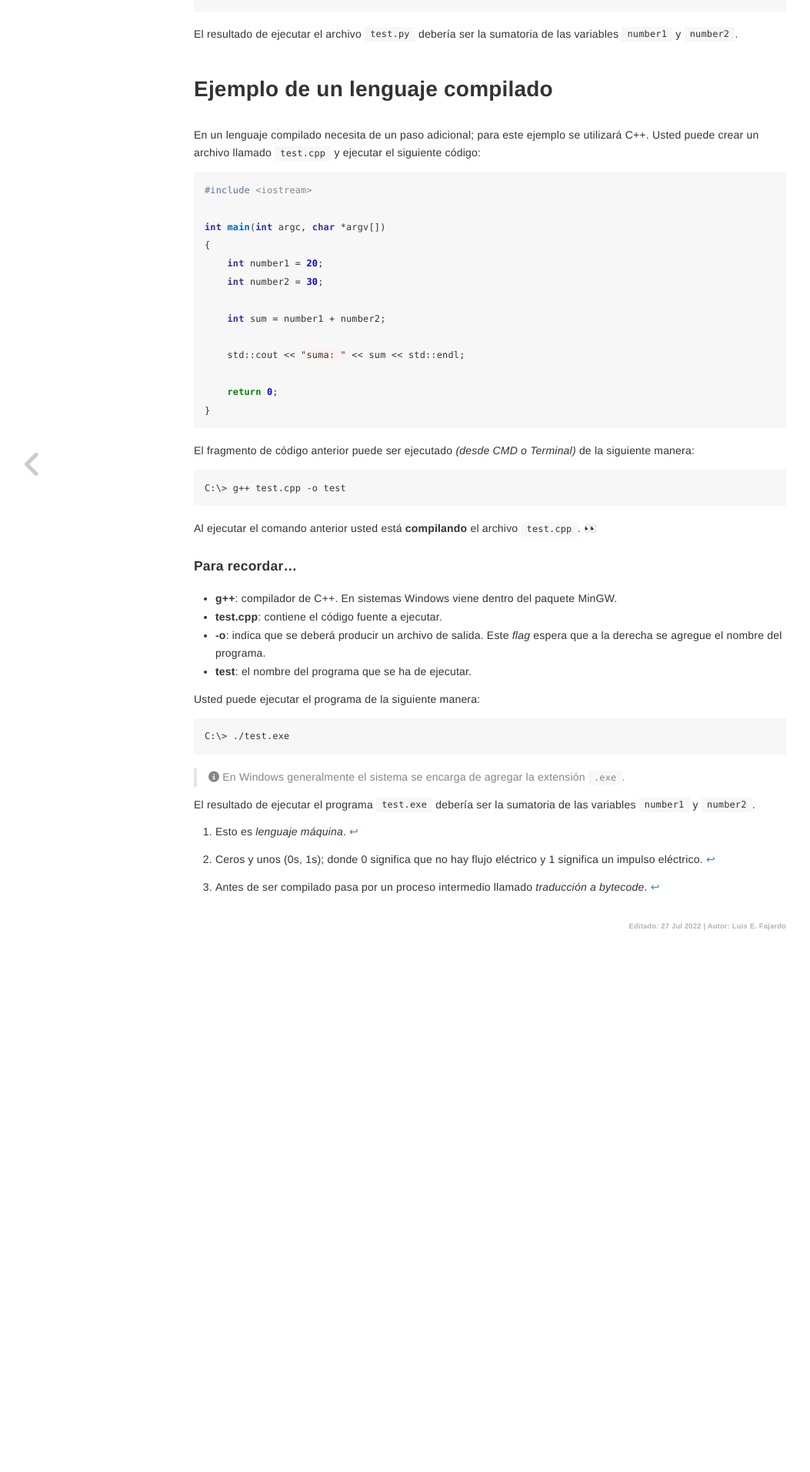
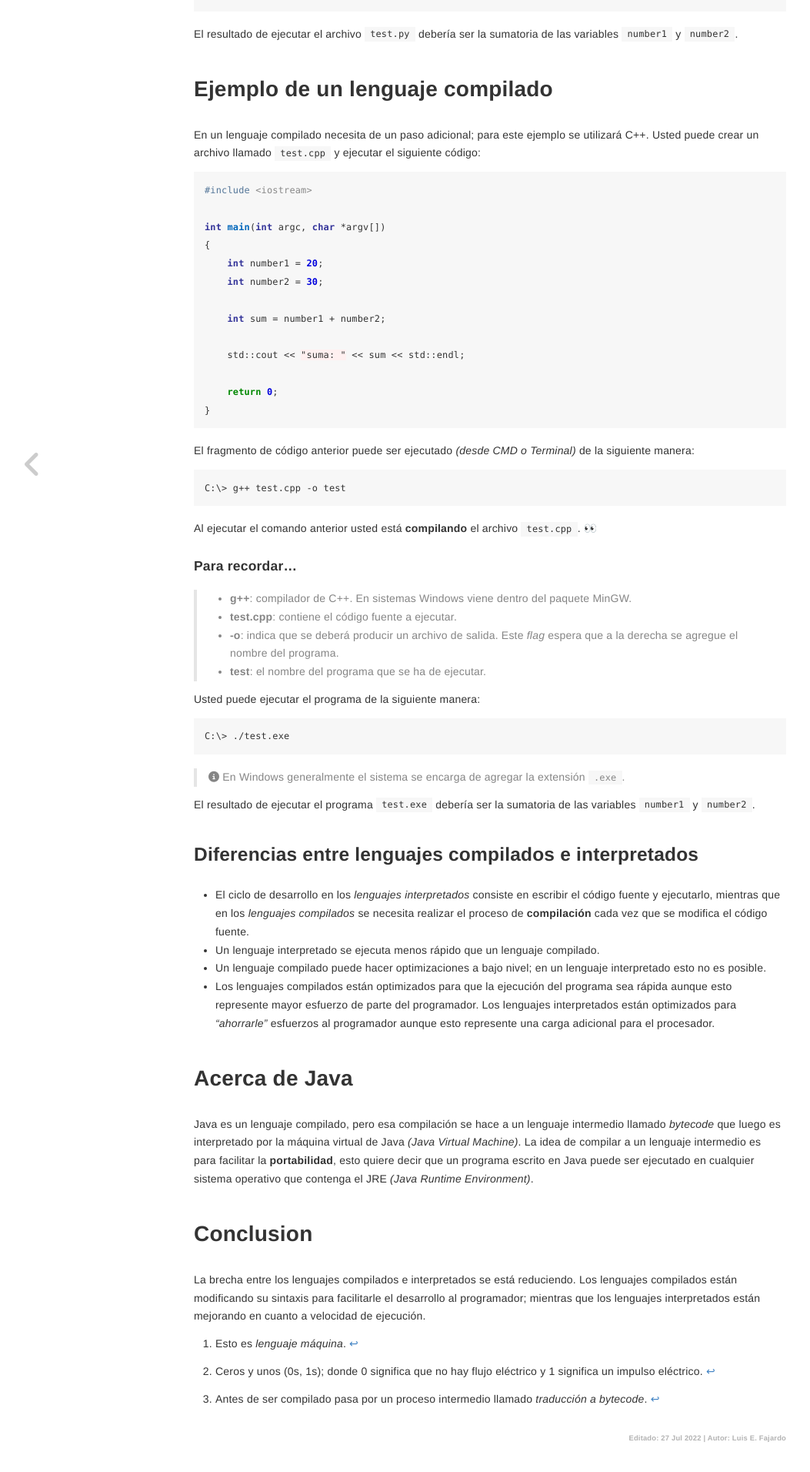
Before and after one commit to LuisFajardoF/blog, a Jekyll site: the page built from _posts/2022-07-27-compiled-vs-interpreted-languages.md, in a window 1280 px wide. Shown: the part 779-2691 px from the top of the page at 77% size, without its empty margins (3-1056 px from the left). Built offline with Jekyll 4.4.1, drawn with Linux system fonts in a browser that asks for light colours; nearby versions of some CDN libraries; emoji names are drawn with the system emoji font.

Commit message:
comentario acerca de lenguajes compilados e interpretados ha concluido

````diff
--- a/_includes/toc-date.html
+++ b/_includes/toc-date.html
@@ -36,16 +36,16 @@
                 </li>
             {% endfor %}
 
-            <li class="divider"></li>
+            <!-- <li class="divider"></li> -->
 
             {% if page.url == "/resources.html" %}
                 <li class="chapter active" data-level="1.2" data-path="{{site.baseurl}}">
             {% else %}
                 <li class="chapter" data-level="1.1" data-path="{{site.baseurl}}">
             {% endif %}
-            <h3>
+            <!-- <h3>
                 <a href="{{site.baseurl}}/resources.html">Recursos</a>
-            </h3>
+            </h3> -->
         </ul>
     </nav>
 </div>
--- a/_posts/2022-07-27-compiled-vs-interpreted-languages.md
+++ b/_posts/2022-07-27-compiled-vs-interpreted-languages.md
@@ -60,10 +60,10 @@ C:\> g++ test.cpp -o test
 Al ejecutar el comando anterior usted está **compilando** el archivo `test.cpp`. :eyes:
 
 #### Para recordar...
-- **g++**: compilador de C++. En sistemas Windows viene dentro del paquete MinGW.
-- **test.cpp**: contiene el código fuente a ejecutar.
-- **-o**: indica que se deberá producir un archivo de salida. Este _flag_ espera que a la derecha se agregue el nombre del programa.
-- **test**: el nombre del programa que se ha de ejecutar.
+> - **g++**: compilador de C++. En sistemas Windows viene dentro del paquete MinGW.
+> - **test.cpp**: contiene el código fuente a ejecutar.
+> - **-o**: indica que se deberá producir un archivo de salida. Este _flag_ espera que a la derecha se agregue el nombre del programa.
+> - **test**: el nombre del programa que se ha de ejecutar.
 
 Usted puede ejecutar el programa de la siguiente manera:
 ```
@@ -76,3 +76,18 @@ El resultado de ejecutar el programa `test.exe` debería ser la sumatoria de las
 [^1]: Esto es _lenguaje máquina_.
 [^2]: Ceros y unos (0s, 1s); donde 0 significa que no hay flujo eléctrico y 1 significa un impulso eléctrico.
 [^3]: Antes de ser compilado pasa por un proceso intermedio llamado _traducción a bytecode_.
+
+## Diferencias entre lenguajes compilados e interpretados
+
+- El ciclo de desarrollo en los _lenguajes interpretados_ consiste en escribir el código fuente y ejecutarlo, mientras que en los _lenguajes compilados_ se necesita realizar el proceso de **compilación** cada vez que se modifica el código fuente.
+- Un lenguaje interpretado se ejecuta menos rápido que un lenguaje compilado.
+- Un lenguaje compilado puede hacer optimizaciones a bajo nivel; en un lenguaje interpretado esto no es posible.
+- Los lenguajes compilados están optimizados para que la ejecución del programa sea rápida aunque esto represente mayor esfuerzo de parte del programador. Los lenguajes interpretados están optimizados para _"ahorrarle"_ esfuerzos al programador aunque esto represente una carga adicional para el procesador.
+
+# Acerca de Java
+
+Java es un lenguaje compilado, pero esa compilación se hace a un lenguaje intermedio llamado _bytecode_ que luego es interpretado por la máquina virtual de Java _(Java Virtual Machine)_. La idea de compilar a un lenguaje intermedio es para facilitar la **portabilidad**, esto quiere decir que un programa escrito en Java puede ser ejecutado en cualquier sistema operativo que contenga el JRE _(Java Runtime Environment)_.
+
+# Conclusion
+
+La brecha entre los lenguajes compilados e interpretados se está reduciendo. Los lenguajes compilados están modificando su sintaxis para facilitarle el desarrollo al programador; mientras que los lenguajes interpretados están mejorando en cuanto a velocidad de ejecución.
--- a/gitbook/gitbook-plugin-sharing/buttons.js
+++ b/gitbook/gitbook-plugin-sharing/buttons.js
@@ -16,14 +16,14 @@ require(['gitbook', 'jquery'], function(gitbook, $) {
                 window.open('https://t.me/luis96791');
             }
         },
-        'download': {
+        /**'download': {
             'label': 'Download',
             'icon': 'fas fa-download',
             'onClick': function(e) {
                 e.preventDefault();
                 window.open('https://luisfajardof.github.io/md2tex-docs/download.html');
             }
-        }
+        } **/ //al comentar una no funcionan las demas
     };
 
 
````
Also changed, not shown: resources.md (deleted, +0 -6 lines), 6 other files.
